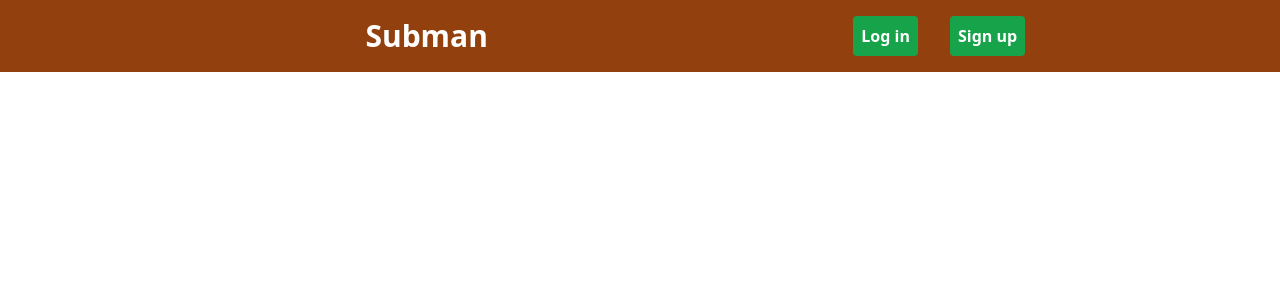
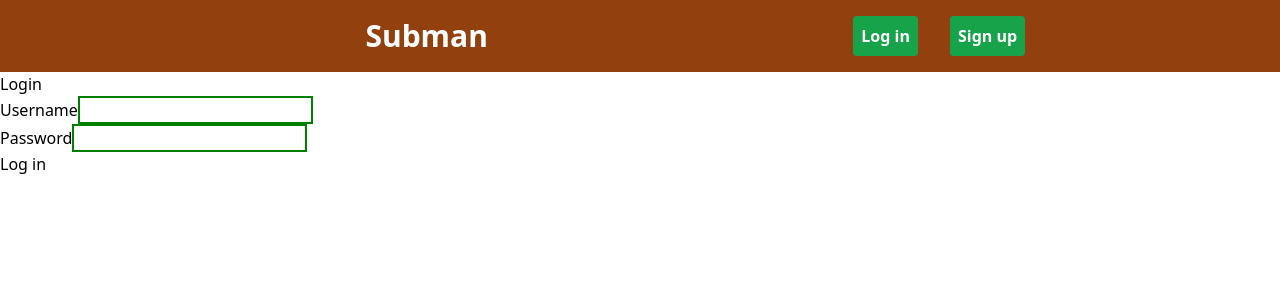
Before and after one commit to Adithya-why/subManageFront, a React (Vite) app: page /login in a window 1280 px wide. Shown: the top 300 px of the page. Built offline with nearby package versions, Linux system fonts and the light colour scheme.

Commit message:
unstyled login page to get jwt

```diff
--- a/src/App.css
+++ b/src/App.css
@@ -31,6 +31,6 @@ html,body{
   }
 
 
-  .dc{
-    opacity: 1;
+  input{
+    border: 2px solid green;
   }
--- a/src/App.jsx
+++ b/src/App.jsx
@@ -5,6 +5,7 @@ import { BrowserRouter as Router, Routes, Route, useParams } from 'react-router-
 import './App.css'
 import NavBar from './components/NavBar'
 import DesignCard from './components/DesignCard'
+import Login from './components/Login'
 
 function App() {
 
@@ -20,6 +21,7 @@ function App() {
 
         <Route path='/' element={<DesignCard/>}/>
 
+        <Route path='/login' element={<Login/>}/>
 
         </Routes>
       </Router>
--- a/src/components/DesignCard.jsx
+++ b/src/components/DesignCard.jsx
@@ -1,6 +1,9 @@
+import { Link } from "react-router-dom"
+
 export default function DesignCard(){
 
 
+    //used for landing page
 
 
     return(
@@ -13,7 +16,7 @@ export default function DesignCard(){
 
 
             <div>
-                <button className=" rounded-3xl p-4 text-lg font-bold bg-green-600 text-white">Get started</button>
+                <button className=" rounded-3xl p-4 text-lg font-bold bg-green-600 text-white"><Link to={"/login"}>Get started</Link></button>
             </div>
         </div>
     )
--- /dev/null
+++ b/src/components/Login.jsx
@@ -0,0 +1,85 @@
+import { useState } from "react"
+import { useNavigate } from "react-router-dom";
+
+
+export default function Login(){
+    //used to go to other pages
+    let navigate = useNavigate();
+
+    //store data being typed in
+    let [formData, setForm] = useState({
+        username: "",
+        password: ""
+    });
+
+
+    function handleChange(e){
+        let temp = formData;
+
+        setForm({
+            ...temp,
+            [e.target.name]: e.target.value
+        });
+
+        // console.log(formData);
+    }
+
+    //make post request with credentials to get jwt
+    async function sendData(e){
+
+        e.preventDefault();
+
+
+        let res = await fetch("http://localhost:3000/subscription/login",{
+            method: "POST",
+            mode: "cors",
+            body: JSON.stringify({
+                username: formData.username,
+                password: formData.password,
+            }),
+            headers: {
+                "Content-type": "application/json; charset=UTF-8"
+            },
+        });
+
+        let result = await res.json();
+        console.log(result);
+
+        if(result.login===1){
+            localStorage.setItem("token",result.token);
+            navigate("/")
+        }
+
+        else{
+            console.log(result.msg);
+        }
+    }
+
+
+
+
+
+    return(
+        <div className=" ">
+            <h1>Login</h1>
+            <form className="" onSubmit={(e)=> sendData(e)}>
+
+                <div>
+                    <label htmlFor="username">Username</label>
+                    <input id="username" type="text" name="username" onChange={(e)=> handleChange(e)}/>
+                </div>
+
+
+                <div>
+                    <label htmlFor="password">Password</label>
+                    <input id="password" type="password" name="password" onChange={(e)=> handleChange(e)}/>
+                </div>
+
+
+                <button type="submit">Log in</button>
+
+            </form>
+
+        </div>
+    )
+}
```
